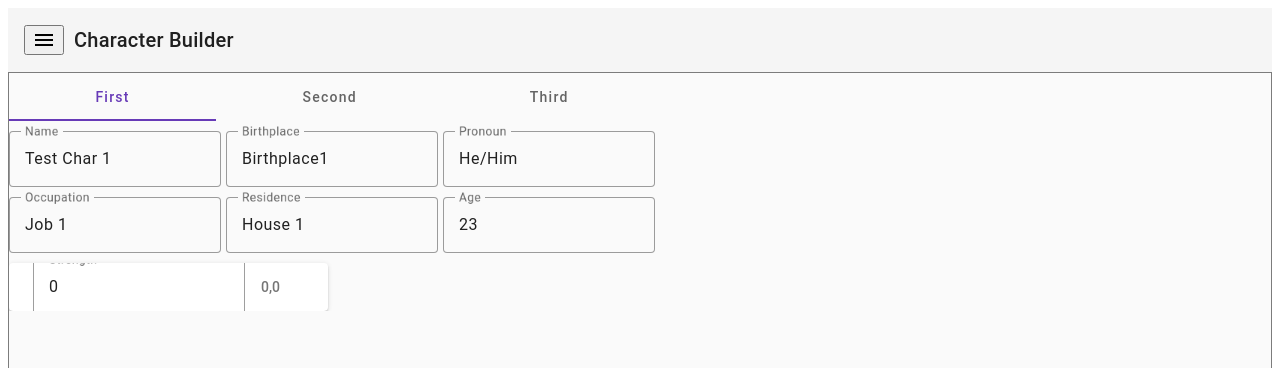
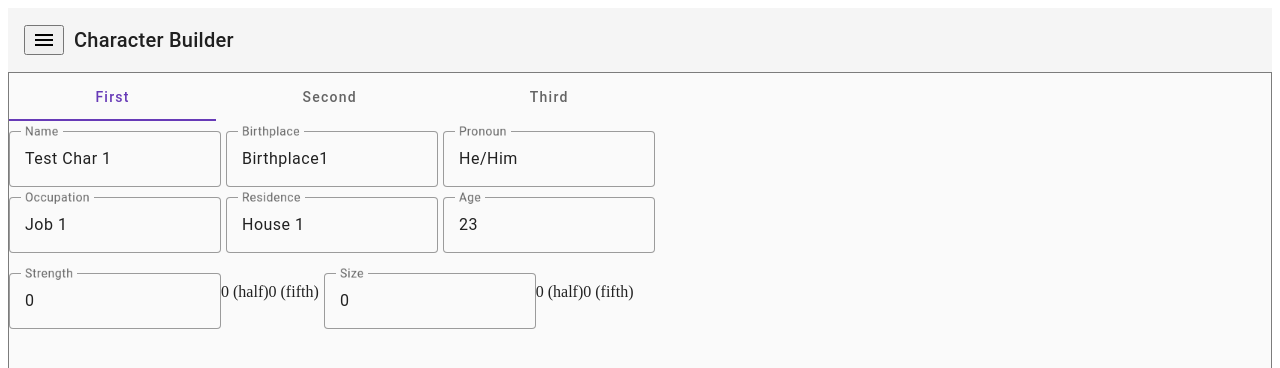
Before and after one commit to csect/cocg, an Angular app: page / in a window 1280 px wide. Shown: the top 368 px of the page. Built offline with nearby package versions, Linux system fonts and the light colour scheme.

Commit message:
reusable characteristic component

```diff
--- a/src/app/app.module.ts
+++ b/src/app/app.module.ts
@@ -14,6 +14,8 @@ import { BrowserAnimationsModule } from '@angular/platform-browser/animations';
 import { CharIdComponent } from './char-id/char-id.component';
 import { CharCharacteristicsComponent } from './char-characteristics/char-characteristics.component';
 import { MatExpansionModule } from '@angular/material/expansion';
+import { MatBadgeModule } from '@angular/material/badge';
+import { CharacteristicComponent } from './characteristic/characteristic.component';
 
 @NgModule({
   imports: [
@@ -26,6 +28,7 @@ import { MatExpansionModule } from '@angular/material/expansion';
     MatTabsModule,
     MatExpansionModule,
     BrowserAnimationsModule,
+    MatBadgeModule,
   ],
   declarations: [
     AppComponent,
@@ -33,6 +36,7 @@ import { MatExpansionModule } from '@angular/material/expansion';
     CharSheetComponent,
     CharIdComponent,
     CharCharacteristicsComponent,
+    CharacteristicComponent,
   ],
   bootstrap: [AppComponent],
 })
--- a/src/app/char-characteristics/char-characteristics.component.html
+++ b/src/app/char-characteristics/char-characteristics.component.html
@@ -1,23 +1,11 @@
 <div class="padded-row">
-  <mat-expansion-panel hideToggle>
-    <mat-expansion-panel-header>
-      <mat-panel-title>
-        <mat-form-field appearance="outline" subscriptSizing="dynamic">
-          <mat-label>Strength</mat-label>
-          <input
-            type="number"
-            matInput
-            maxlength="3"
-            placeholder="str"
-            [(ngModel)]="character.characteristics.m_strength"
-          /> </mat-form-field
-      ></mat-panel-title>
-      <mat-panel-description>
-        {{ round(character.characteristics.m_strength / 2) }},{{
-          round(character.characteristics.m_strength / 5)
-        }}
-      </mat-panel-description>
-    </mat-expansion-panel-header>
-    <p>This is the primary content of the panel.</p>
-  </mat-expansion-panel>
+  <app-characteristic
+    class=""
+    [character]="character"
+    stat="m_strength"
+    label="Strength"
+  >
+  </app-characteristic>
+  <app-characteristic [character]="character" stat="m_size" label="Size">
+  </app-characteristic>
 </div>
--- /dev/null
+++ b/src/app/characteristic/characteristic.component.css
@@ -0,0 +1,17 @@
+.padded-col {
+  margin-top: 10px;
+  display: flex;
+  flex-direction: col;
+  gap: 0px;
+}
+
+.padded-row {
+  display: flex;
+  flex-direction: row;
+  gap: 5px;
+}
+
+.shrunk {
+  flex-basis: 0;
+  min-width: 100px;
+}
--- /dev/null
+++ b/src/app/characteristic/characteristic.component.html
@@ -0,0 +1,22 @@
+<div class="padded-col">
+  <div class="padded-row">
+    <mat-form-field appearance="outline" subscriptSizing="dynamic">
+      <mat-label>{{ label }}</mat-label>
+      <input
+        type="number"
+        matInput
+        maxlength="3"
+        placeholder="str"
+        [(ngModel)]="character.characteristics[stat]"
+      />
+    </mat-form-field>
+  </div>
+  <div class="padded-col">
+    <div>
+      <Label> {{ round(character.characteristics[stat] / 2) }} (half) </Label>
+    </div>
+    <div>
+      <Label>{{ round(character.characteristics[stat] / 5) }} (fifth)</Label>
+    </div>
+  </div>
+</div>
--- /dev/null
+++ b/src/app/characteristic/characteristic.component.ts
@@ -0,0 +1,19 @@
+import { Component, Input, OnInit } from '@angular/core';
+import { Character } from '../model/character.model';
+
+@Component({
+  selector: 'app-characteristic',
+  templateUrl: './characteristic.component.html',
+  styleUrls: ['./characteristic.component.css'],
+})
+export class CharacteristicComponent implements OnInit {
+  @Input() character: Character;
+  @Input() stat: string;
+  @Input() label: string;
+  constructor() {}
+
+  ngOnInit() {}
+  round(n: number): number {
+    return Math.floor(n);
+  }
+}
```
